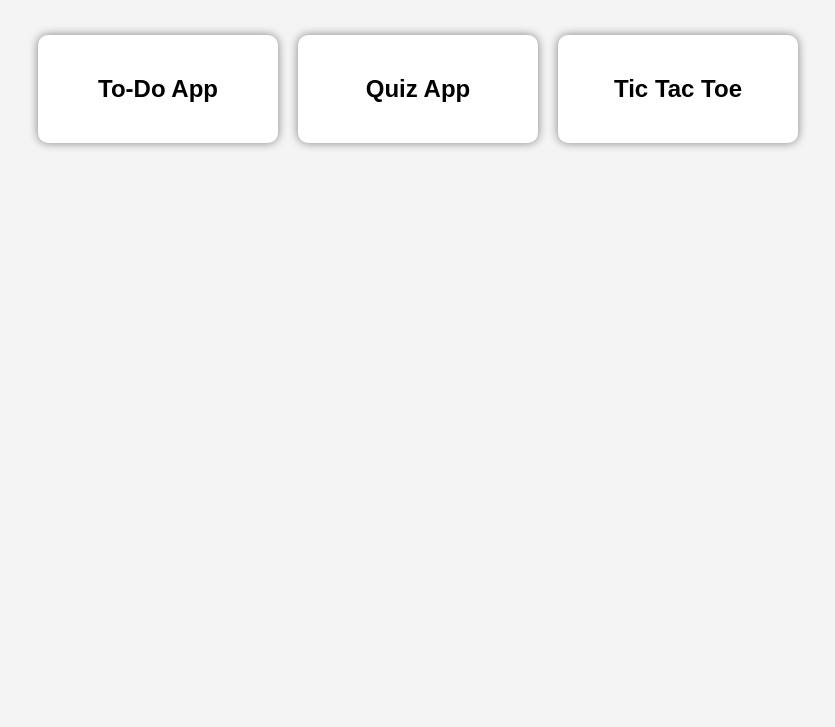
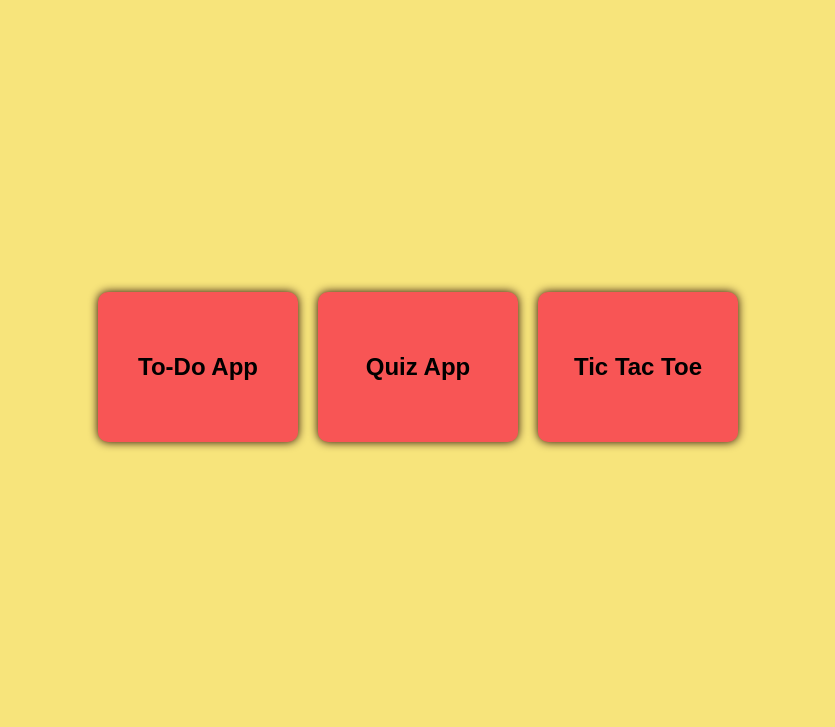
Before and after one commit to Umaima724/JS-DEMOS, a plain HTML site: page index.html in a window 1280 px wide. Shown: the part 73-800 px from the top of the page, without its empty margins (222-1057 px from the left). Drawn offline with Linux system fonts and the light colour scheme.

Commit message:
Update main.css

```diff
--- a/css/main.css
+++ b/css/main.css
@@ -1,20 +1,31 @@
 body{
-    font-family: Arial;
+    font-family:Arial;
     text-align:center;
-    background:#f4f4f4;
+    margin: 0;
+    min-height: 100vh;
+    display: flex;
+    flex-direction: column;
+    align-items: center;
+    background:#f7e47b;
+
 }
 
 .container{
-    display:flex;
-    justify-content:center;
-    gap:20px;
-    margin-top:50px;
+    flex: 1;
+    display: flex;
+    justify-content: center;
+    align-items: center;
+    gap: 20px;
+    width: 100%;
 }
 
 .card{
-    background:white;
-    padding:20px;
-    border-radius:10px;
-    width:200px;
-    box-shadow:0 0 10px gray;
+    width: 200px;
+    height: 150px;
+    background:rgb(248, 85, 85);
+    border-radius: 10px;
+    display: flex;
+    justify-content: center;
+    align-items: center;
+    box-shadow:0 0 10px rgb(32, 4, 4);
 }
```
